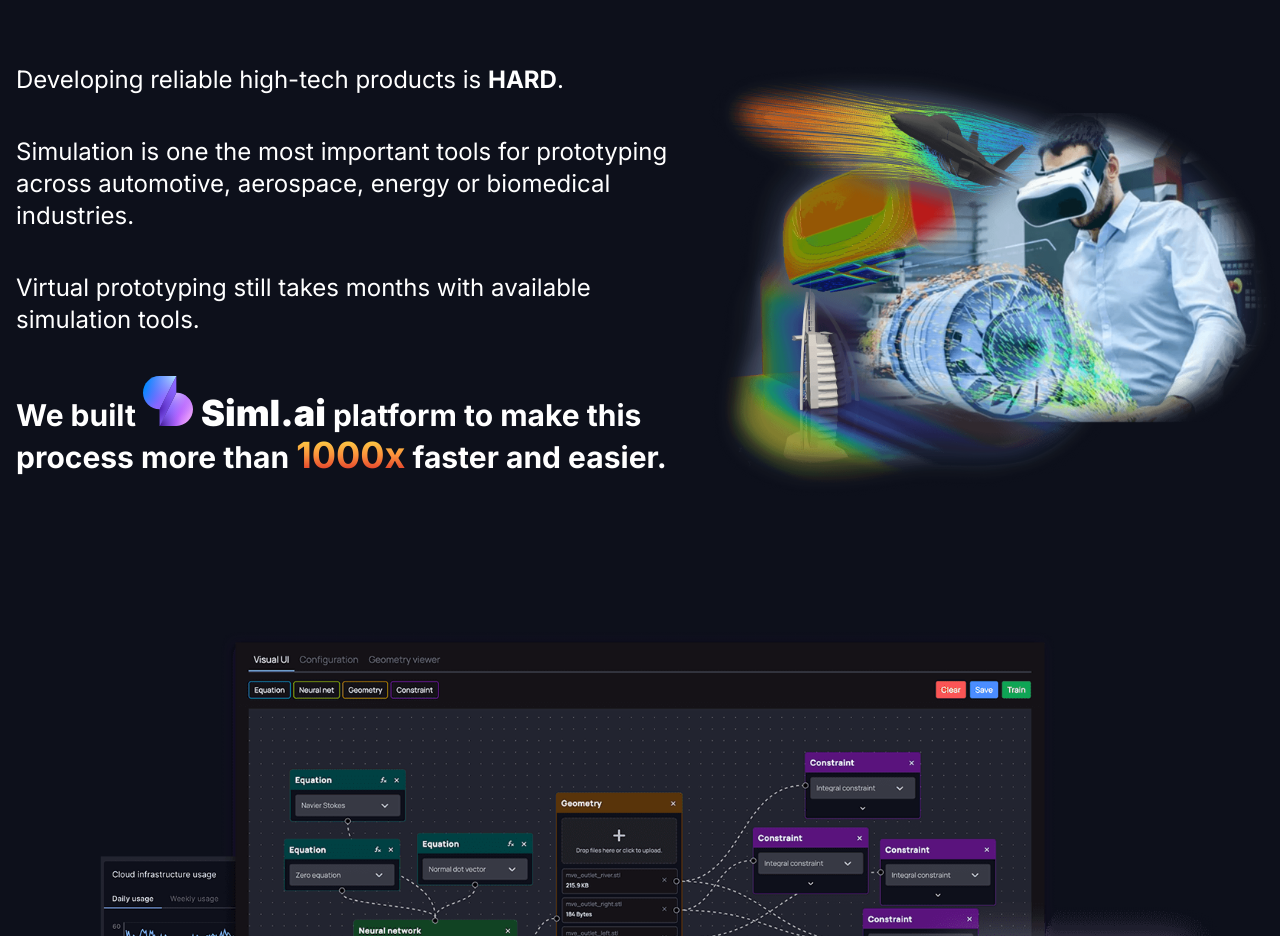
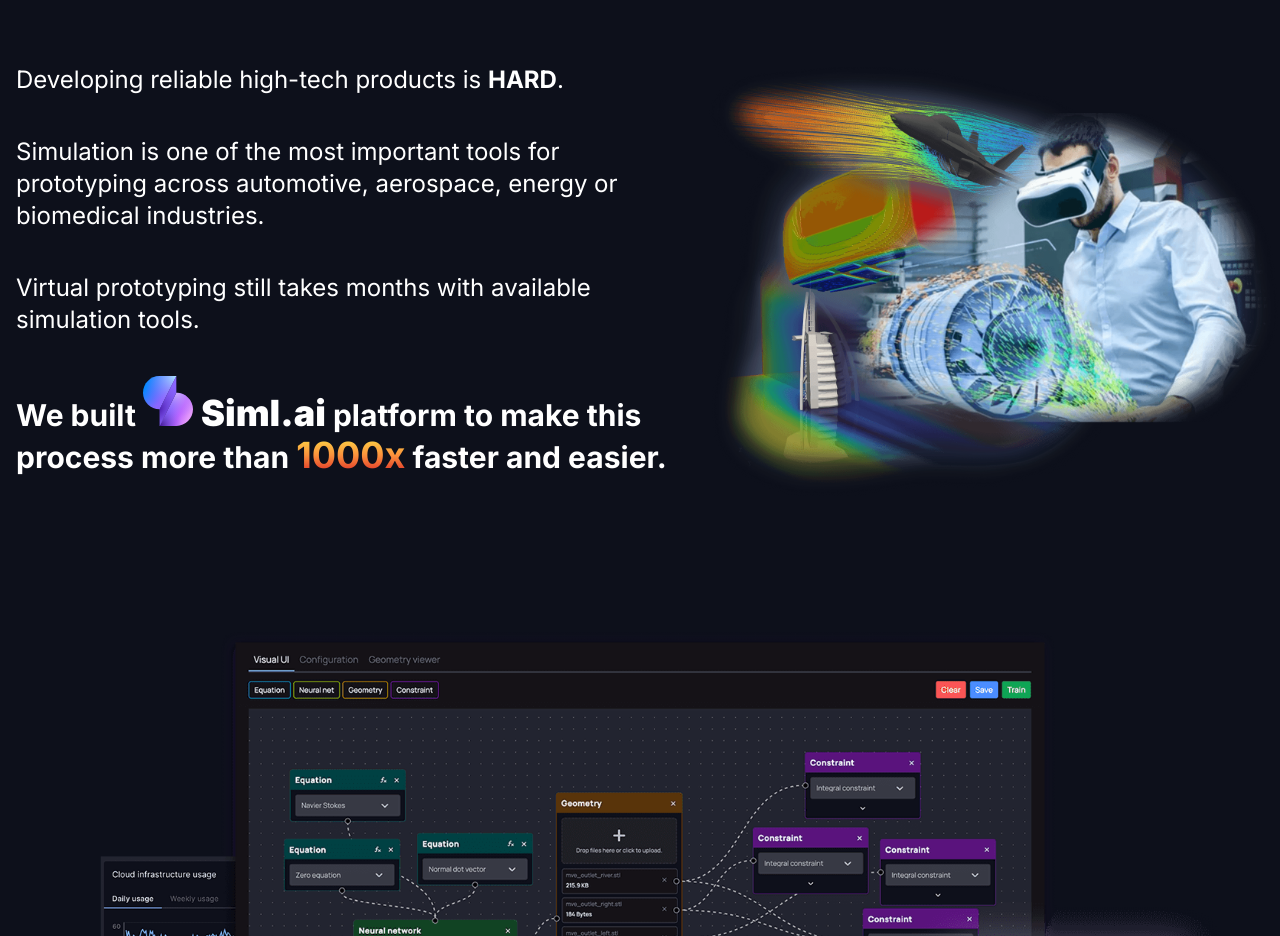
Before and after one commit to DimensionLab/web, a Next.js app: page / in a window 1280 px wide. Shown: the part 1240-2176 px from the top of the page. Built offline with nearby package versions, Linux system fonts and the light colour scheme.

Commit message:
fix: typo in product section text

```diff
--- a/components/homepage/main-content/Product.tsx
+++ b/components/homepage/main-content/Product.tsx
@@ -21,7 +21,7 @@
             <span className="font-bold">HARD</span>.
           </div>
           <div className="text-white text-xl sm:text-2xl xl:leading-8 pb-10">
-            Simulation is one the most important tools for prototyping across
+            Simulation is one of the most important tools for prototyping across
             automotive, aerospace, energy or biomedical industries.
           </div>
           <div className="text-white text-xl sm:text-2xl xl:leading-8 pb-10">
```
